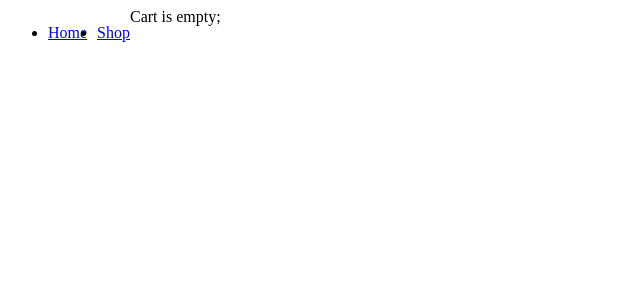
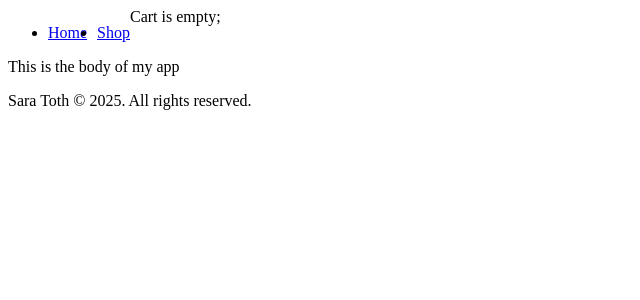
Before and after one commit to SaraToth/odin-react-shopping-cart, a React (Vite) app: page / in a window 1280 px wide. Shown: the top 300 px of the page, without its empty margins (0-640 px from the left). Built offline with nearby package versions, Linux system fonts and the light colour scheme.

Commit message:
Feat: Add Footer and placeholder body text to App

```diff
--- a/src/App.jsx
+++ b/src/App.jsx
@@ -1,9 +1,14 @@
 import './App.css'
 import Navbar from './components/Navbar'
+import Footer from './components/Footer'
 
 function App() {
   return (
-    <Navbar cartNumber={0}/>
+    <>
+      <Navbar cartNumber={0}/>
+      <div>This is the body of my app</div>
+      <Footer />
+    </>
   )
 }
 
```
